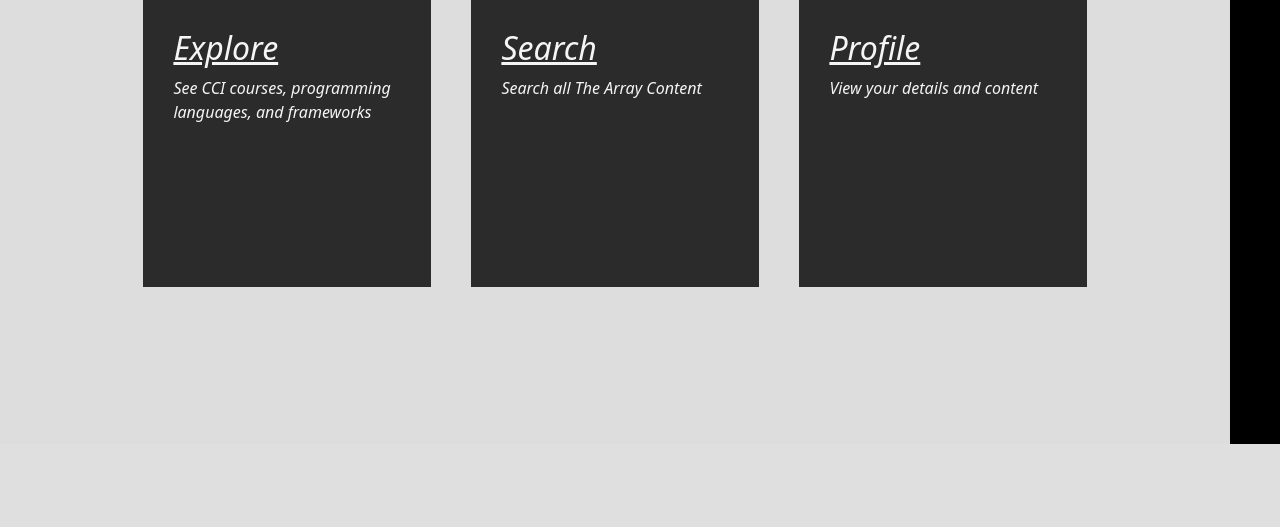
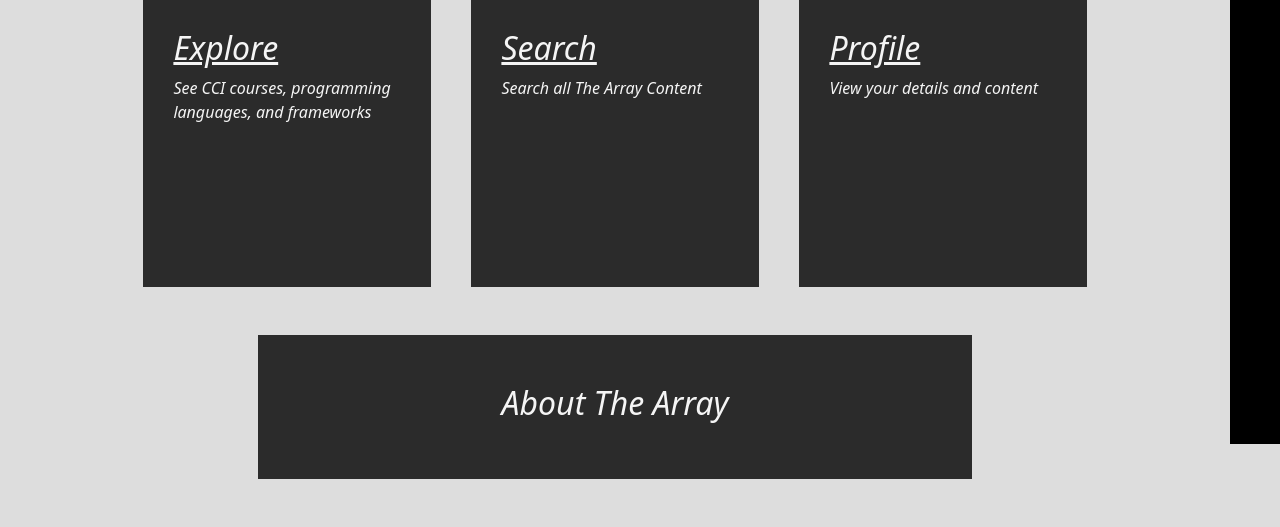
Before and after one commit to jeffreyalanwang/cheesecookie, a Flask app: page / in a window 1280 px wide. Shown: the part 356-883 px from the top of the page. Before the commit the page ends 800 px from the top, so only its background shows below. Run offline with Flask 2, Linux system fonts and the light colour scheme.

Commit message:
Add about button to home page

```diff
--- a/templates/index.html
+++ b/templates/index.html
@@ -12,7 +12,7 @@
     </a>
 </div>
 
-<div class="row g-4">
+<div class="row g-4 mb-5">
 
     <div class="col-md-4 d-flex justify-content-center"> <a href="/explore/"> <div class="card border-0 rounded-0">
       <div class="card-body">
@@ -37,5 +37,14 @@
 
 </div>
 
+<div class="row mb-5 d-flex justify-content-center">
+
+  <div style="width:75%;"> <a href="/about/"> <div class="card border-0 rounded-0 align-items-center" style="width:100%; height:9rem;">
+    <div class="card-body" style="padding: 0; display: flex; align-items: center;">
+      <h5 class="card-title" style="text-decoration: none;">About The Array</h5>
+    </div>
+  </div> </a> </div>
+
+</div>
 
 {% endblock %}
```
